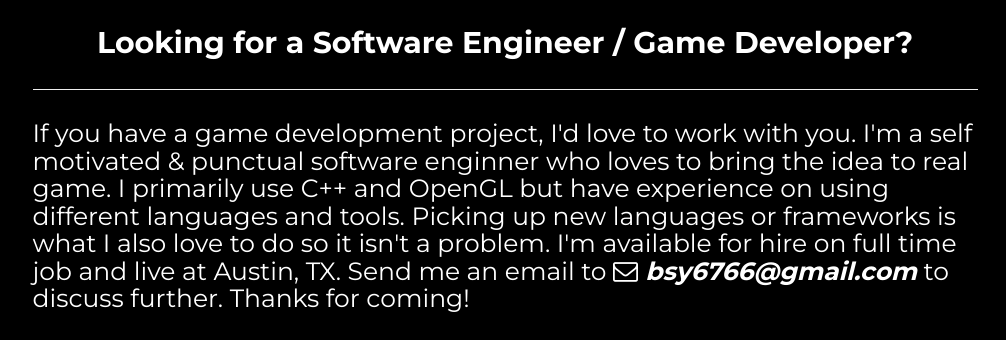
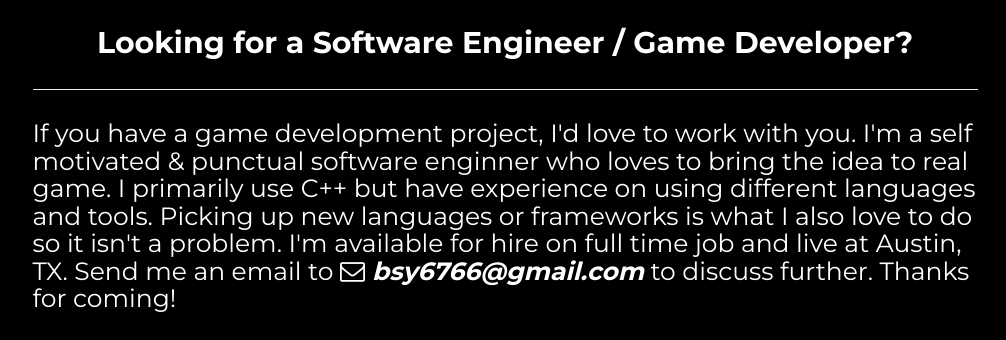
Before and after one commit to bsy6766/bsy6766.github.io, a website: page index.html in a window 1280 px wide. Shown: the part 1660-2000 px from the top of the page, without its empty margins (135-1141 px from the left). Drawn offline with nearby package versions, Linux system fonts and the light colour scheme; some packages are replaced by stand-ins of ours; a script that the page names is missing.

Commit message:
minor fix

```diff
--- a/index.html
+++ b/index.html
@@ -401,7 +401,7 @@
                     <br>
                     <hr>
                     <br>
-                    <h4 class="hireMeSecond">If you have a game development project, I'd love to work with you. I'm a self motivated & punctual software enginner who loves to bring the idea to real game. I primarily use C++ and OpenGL but have experience on using different languages and tools. Picking up new languages or frameworks is what I also love to do so it isn't a problem. I'm available for hire on full time job and live at Austin, TX. Send me an email to <i class="btn-email fa fa-inverse fa-envelope-o" aria-hidden="true"></i><b><i> bsy6766@gmail.com</i></b> to discuss further. Thanks for coming!</h4>
+                    <h4 class="hireMeSecond">If you have a game development project, I'd love to work with you. I'm a self motivated & punctual software enginner who loves to bring the idea to real game. I primarily use C++ but have experience on using different languages and tools. Picking up new languages or frameworks is what I also love to do so it isn't a problem. I'm available for hire on full time job and live at Austin, TX. Send me an email to <i class="btn-email fa fa-inverse fa-envelope-o" aria-hidden="true"></i><b><i> bsy6766@gmail.com</i></b> to discuss further. Thanks for coming!</h4>
                     <!-- <i class="fa fa-3x fa-inverse fa-envelope-o" aria-hidden="true"> <p>bsy6766@gmail.com</p></i> -->
                 </div>
                 <div class="col-lg-10 col-lg-offset-1">
```
